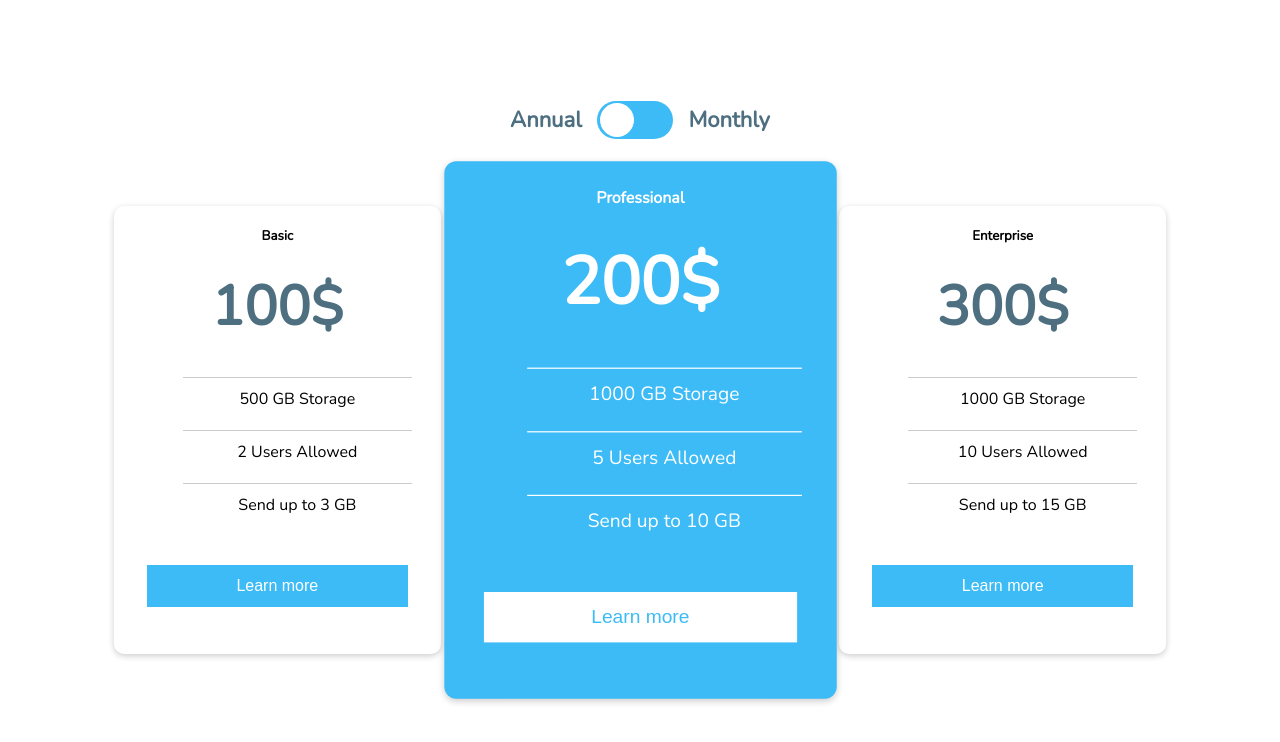
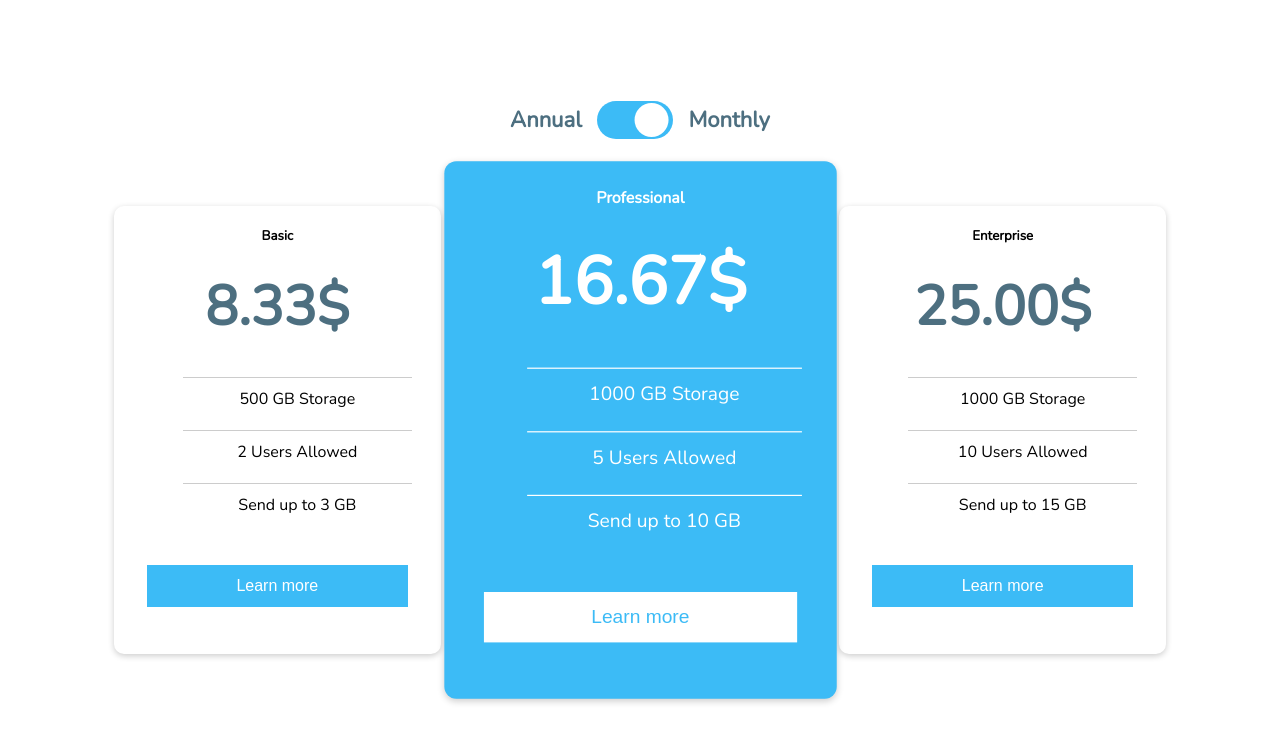
Before and after one commit to luuminhduc/priceUI, a website: page index.html in a window 1280 px wide. Both pictures are taken after a click on the element 635 px from the left and 120 px from the top of the page. Drawn offline with nearby package versions, Linux system fonts and the light colour scheme.

Commit message:
Changed index.html

```diff
--- a/index.html
+++ b/index.html
@@ -12,7 +12,7 @@
         <div class="toggle">
             <h1>Annual</h1>
             <div class="toggle-container">
-                <input type="checkbox" class="toggle-input">
+                <input type="checkbox" class="toggle-input" checked>
                 <label class="toggle-label"></label>
             </div>
             <h1>Monthly</h1>
@@ -20,7 +20,7 @@
         <div class="price-container">
             <div class="price">
                 <small>Basic</small>
-                <span class="price-number">100$</span>
+                <span class="price-number" target="100">100$</span>
                 <ul>
                     <li>500 GB Storage</li>
                     <li>2 Users Allowed</li>
@@ -30,7 +30,7 @@
             </div>
             <div class="price special">
                 <small>Professional</small>
-                <span class="price-number">200$</span>
+                <span class="price-number" target="200">200$</span>
                 <ul>
                     <li>1000 GB Storage</li>
                     <li>5 Users Allowed</li>
@@ -40,7 +40,7 @@
             </div>
             <div class="price">
                 <small>Enterprise</small>
-                <span class="price-number">300$</span>
+                <span class="price-number" target="300">300$</span>
                 <ul>
                     <li>1000 GB Storage</li>
                     <li>10 Users Allowed</li>
--- a/index.js
+++ b/index.js
@@ -4,6 +4,19 @@ const toggleContainer = document.querySelector('.toggle-container');
 const prices = document.querySelectorAll('.price .price-number');
 
 toggleContainer.addEventListener('click', (e) => {
-    console.log(input.checked);
+    toggleContainer.classList.toggle('active');
 
-})
+    prices.forEach(el => {
+        const currentPrice = el.innerText.replace('$', '');
+        const annualPrice = el.getAttribute('target');
+        const monthlyPrice = el.getAttribute('target') / 12;
+        if(toggleContainer.classList.contains('active')) {
+            el.innerText = monthlyPrice.toFixed(2) + '$';
+        }else{
+            el.innerText = annualPrice + '$';
+            console.log(annualPrice);
+        }
+
+    })
+});
+console.log('a');
--- a/style.css
+++ b/style.css
@@ -36,11 +36,22 @@ body{
     margin: 0 15px;
 }
 
+.toggle-container.active .toggle-label{
+    transform: translateX(100%);
+}
+
 .toggle h1{
     color: #4d6f80;
     font-size: 22px;
     font-weight: bold;
 }
+
+.toggle-input{
+    z-index: 2;
+    width: 100%;
+    opacity: 0;
+}
+
 
 .toggle-label{
     width: 45%;
@@ -50,6 +61,7 @@ body{
     left: 3px;
     top: 2px;
     height: 90%;
+    transition: all 0.3s linear;
 }
 
 
```
Also changed, not shown: README.md (added).
